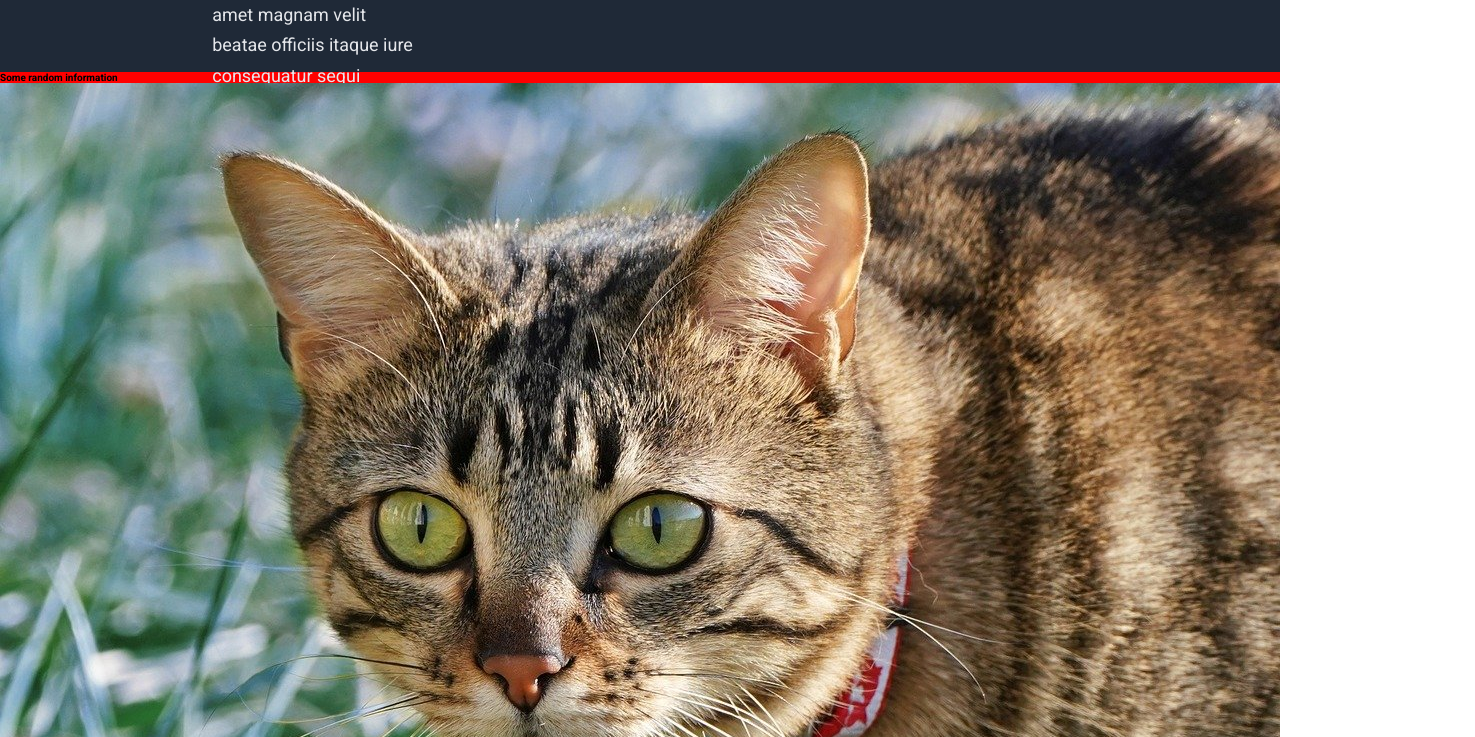
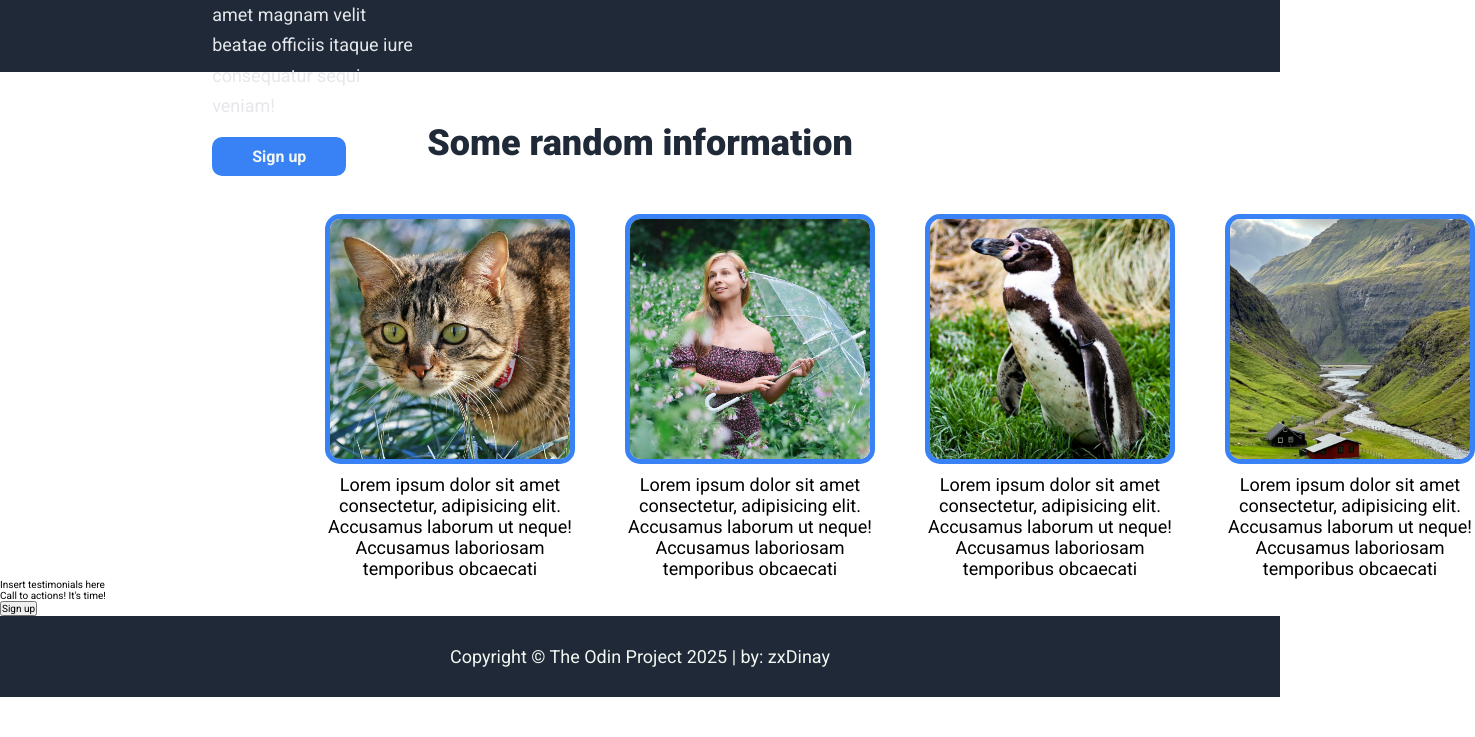
Before and after one commit to ezekielmyson/top-the-project, a plain HTML site: page index.html in a window 1280 px wide. Shown: the part 403-1140 px from the top of the page, 1475 px wide, since content can reach past the window. After the commit the page ends 1100 px from the top, so only its background shows below. Drawn offline with Linux system fonts and the light colour scheme.

Commit message:
+ added the css code for the random information to display the proper   layout to look like the reference designed model

```diff
--- a/css/randominfo.css
+++ b/css/randominfo.css
@@ -1,4 +1,46 @@
 .random-container {
-    background-color: red;
+    display: flex;
+    flex-direction: column;
+    width: calc(100vw - 45rem);
+    margin: 0 auto;
+}
 
+.random-container h2 {
+    font-size: 3.6rem;
+    font-weight: 900;
+    color: var(--dark-blue);
+    padding: 5rem 0;
+    margin: 0;
+    text-align: center;
 }
+
+.random-info-container {
+    display: flex;
+    flex-direction: row;
+    justify-content: space-around;
+    gap: 5rem;
+    padding: 0 10rem;
+}
+
+.random-info {
+    display: flex;
+    flex-direction: column;
+    align-items: center;
+}
+
+.random-info>img {
+    width: 25rem;
+    height: 25rem;
+    aspect-ratio: 1/1;
+    object-fit: cover;
+    flex-shrink: 0;
+    border-radius: 1.5rem;
+    border: 5px solid var(--main-blue);
+}
+
+.random-info p {
+    text-align: center;
+    padding: 0 .1rem;
+    margin-top: 1rem;
+    font-size: 1.8rem;
+}
```
